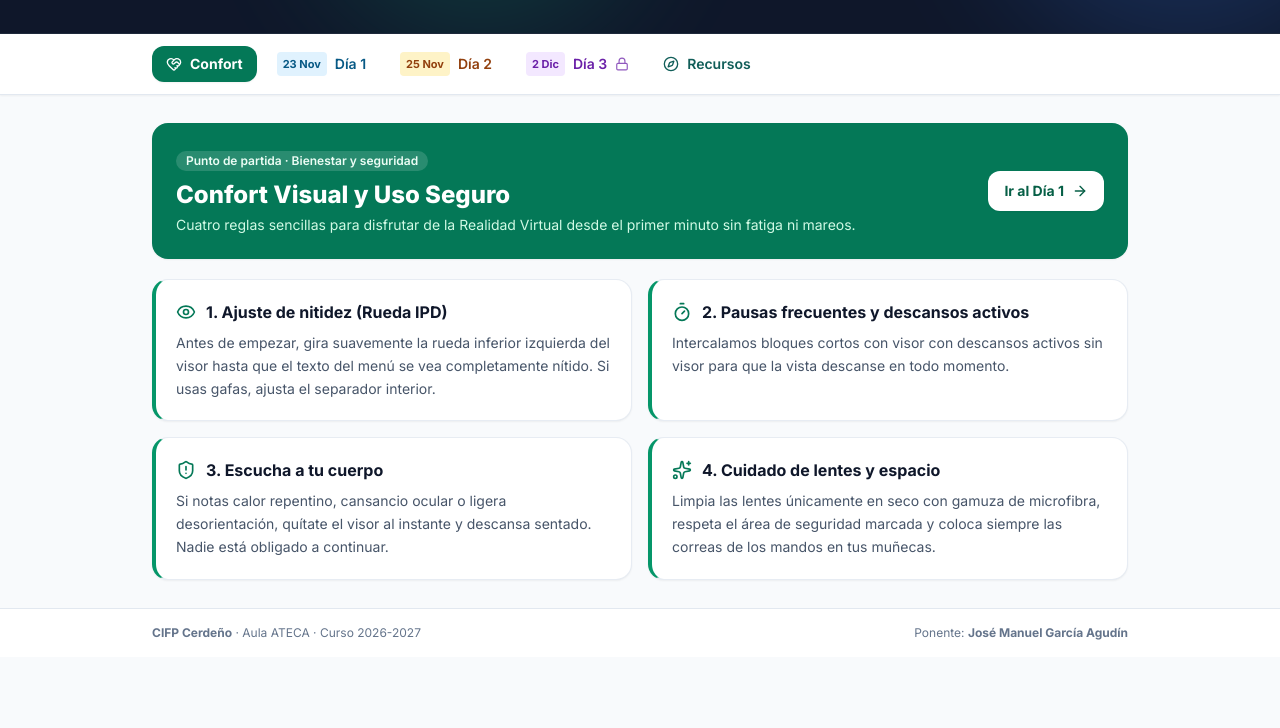
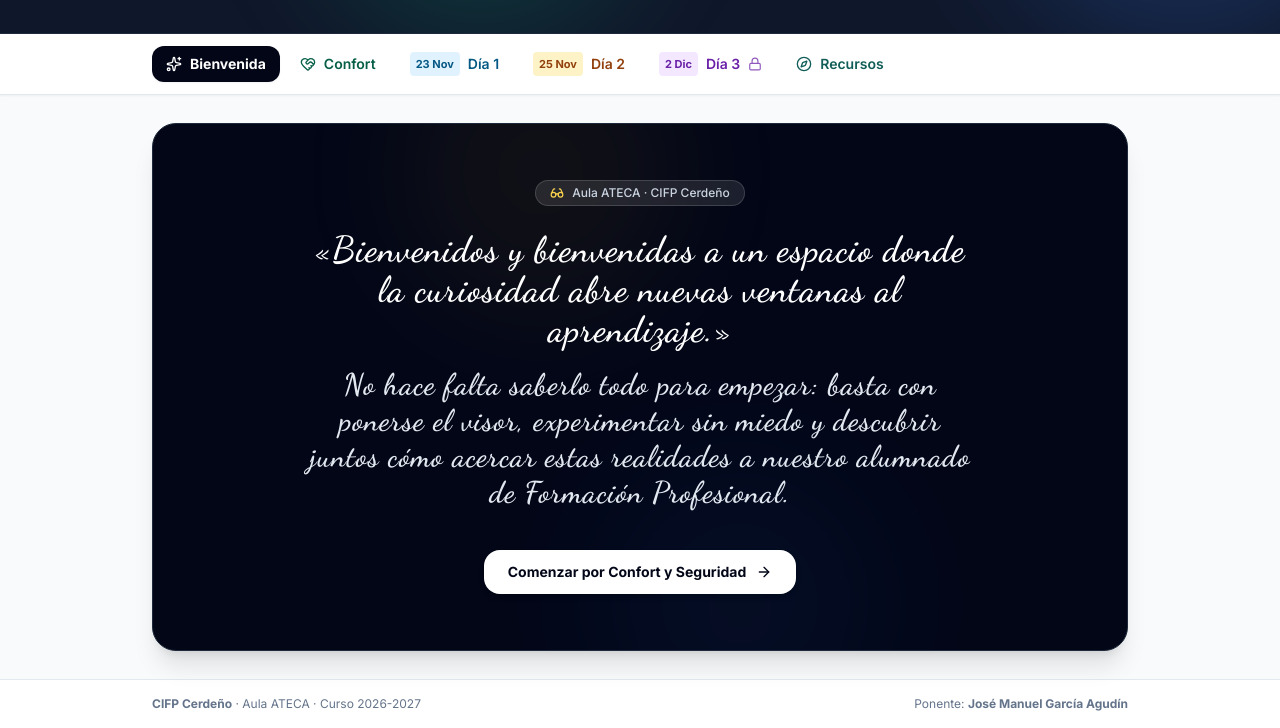
Before and after one commit to jmga-jmgagudin/Realidad-Virtual-en-la-Docencia-de-Formaci-n-Profesional, a plain HTML site: page index.html in a window 1280 px wide. Shown: the part 239-967 px from the top of the page. Before the commit the page ends 896 px from the top, so only its background shows below. Drawn offline with nearby package versions, Linux system fonts and the light colour scheme.

Commit message:
Add welcome tab and update initial tab to bienvenida
Added a welcome tab with content and updated initial tab state.

```diff
--- a/index.html
+++ b/index.html
@@ -111,6 +111,12 @@
         <div class="max-w-5xl mx-auto px-4 sm:px-6">
             <div class="flex items-center gap-1.5 overflow-x-auto no-scrollbar py-2.5" role="tablist">
 
+                <!-- PESTAÑA INICIAL: BIENVENIDA (NEGRO / PIZARRA OSCURA) -->
+                <button onclick="switchTab('bienvenida')" id="tab-bienvenida" role="tab" class="tab-btn flex items-center gap-2 px-3.5 py-2 rounded-xl text-xs sm:text-sm font-semibold whitespace-nowrap transition-all cursor-pointer">
+                    <i data-lucide="sparkles" class="w-4 h-4"></i>
+                    <span>Bienvenida</span>
+                </button>
+
                 <!-- PESTAÑA 0: CONFORT (ESMERALDA) -->
                 <button onclick="switchTab('confort')" id="tab-confort" role="tab" class="tab-btn flex items-center gap-2 px-3.5 py-2 rounded-xl text-xs sm:text-sm font-semibold whitespace-nowrap transition-all cursor-pointer">
                     <i data-lucide="heart-handshake" class="w-4 h-4"></i>
@@ -175,9 +181,43 @@
     <main class="flex-grow max-w-5xl w-full mx-auto px-4 sm:px-6 py-7">
 
         <!-- ========================================================= -->
+        <!-- PANEL INICIAL: BIENVENIDA (FONDO NEGRO Y LETRA A MANO)    -->
+        <!-- ========================================================= -->
+        <section id="panel-bienvenida" class="tab-panel space-y-5">
+            <div class="relative overflow-hidden bg-slate-950 rounded-3xl p-8 sm:p-12 md:p-14 text-white shadow-xl border border-slate-800 text-center">
+                <div class="absolute inset-0 opacity-20 pointer-events-none">
+                    <div class="absolute -top-24 left-1/4 w-72 h-72 rounded-full bg-amber-400/30 blur-3xl"></div>
+                    <div class="absolute -bottom-24 right-1/4 w-72 h-72 rounded-full bg-blue-500/30 blur-3xl"></div>
+                </div>
+
+                <div class="relative max-w-2xl mx-auto space-y-6">
+                    <span class="inline-flex items-center gap-2 px-3.5 py-1 rounded-full text-xs font-medium bg-white/10 text-slate-300 border border-white/15">
+                        <i data-lucide="glasses" class="w-3.5 h-3.5 text-amber-300"></i> Aula ATECA · CIFP Cerdeño
+                    </span>
+
+                    <div class="space-y-4 font-script text-2xl sm:text-3xl md:text-4xl text-white leading-relaxed tracking-wide">
+                        <p>
+                            «Bienvenidos y bienvenidas a un espacio donde la curiosidad abre nuevas ventanas al aprendizaje.»
+                        </p>
+                        <p class="text-slate-200 text-xl sm:text-2xl md:text-3xl">
+                            No hace falta saberlo todo para empezar: basta con ponerse el visor, experimentar sin miedo y descubrir juntos cómo acercar estas realidades a nuestro alumnado de Formación Profesional.
+                        </p>
+                    </div>
+
+                    <div class="pt-4">
+                        <button onclick="switchTab('confort')" class="inline-flex items-center gap-2.5 px-6 py-3 rounded-2xl bg-white text-slate-950 hover:bg-amber-300 font-sans text-xs sm:text-sm font-bold transition shadow-md cursor-pointer">
+                            <span>Comenzar por Confort y Seguridad</span>
+                            <i data-lucide="arrow-right" class="w-4 h-4"></i>
+                        </button>
+                    </div>
+                </div>
+            </div>
+        </section>
+
+        <!-- ========================================================= -->
         <!-- PANEL 0: CONFORT Y BIENESTAR VISUAL                       -->
         <!-- ========================================================= -->
-        <section id="panel-confort" class="tab-panel space-y-5">
+        <section id="panel-confort" class="tab-panel hidden space-y-5">
             <div class="bg-emerald-700 rounded-2xl p-6 text-white shadow-sm flex flex-col sm:flex-row sm:items-center justify-between gap-4">
                 <div>
                     <span class="inline-block px-2.5 py-0.5 rounded-full text-xs font-semibold bg-white/15 text-emerald-50 mb-2">
@@ -236,7 +276,7 @@
                     <span class="inline-block px-2.5 py-0.5 rounded-full text-xs font-semibold bg-white/15 text-sky-50 mb-2">
                         Jornada 1 · Lunes 23 de noviembre <span class="trainer-only">· 16:00 – 18:30</span>
                     </span>
-                    <h2 class="text-xl sm:text-2xl font-extrabold">Descubrimos y preparamos Meta Quest 3</h2>
+                    <h2 class="text-xl sm:text-2xl font-extrabold">Descubrimos y preparamos nuestras Meta Quest 3</h2>
                     <p class="text-sky-100 text-sm mt-1">Perder el miedo al visor, ajustar la imagen y vivir nuestra primera experiencia inmersiva.</p>
                 </div>
                 <button onclick="toggleAllInPanel('panel-dia1')" class="self-start sm:self-center px-3.5 py-2 rounded-xl bg-white/15 hover:bg-white/25 text-xs font-semibold text-white flex items-center gap-1.5 transition shrink-0 cursor-pointer">
@@ -664,6 +704,13 @@
 
         // Paleta elegante, suave y monocromática por pestaña (manteniendo el tono al desplegar)
         const tabThemes = {
+            bienvenida: {
+                activeBtn: "bg-slate-950 text-white shadow-sm",
+                inactiveBtn: "text-slate-800 hover:bg-slate-100",
+                badge: "bg-slate-200 text-slate-900",
+                borderAccent: "border-l-slate-900",
+                textAccent: "text-slate-900"
+            },
             confort: {
                 activeBtn: "bg-emerald-700 text-white shadow-sm",
                 inactiveBtn: "text-emerald-800 hover:bg-emerald-50",
@@ -899,7 +946,7 @@
             renderDayTimeline('dia1', 'timeline-dia1');
             renderDayTimeline('dia2', 'timeline-dia2');
             renderDayTimeline('dia3', 'timeline-dia3');
-            switchTab('confort'); // Inicia en Confort con su color esmeralda activo
+            switchTab('bienvenida'); // Inicia en Bienvenida con fondo negro y letra escrita a mano
             lucide.createIcons();
         });
     </script>
```
